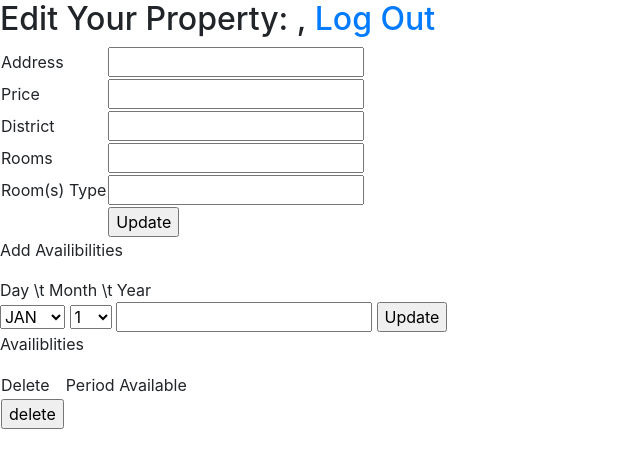
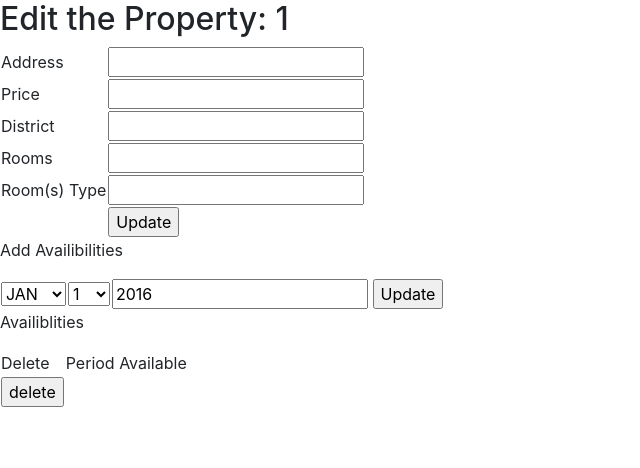
Before and after one commit to imnotcreative1/QBnB, a PHP site: page /editProperty.php?propertyAddress=1 in a window 1280 px wide. Shown: the part 69-537 px from the top of the page, without its empty margins (0-640 px from the left). Run offline with PHP 8.4, Linux system fonts and the light colour scheme; the visitor is signed in with stand-in values (Sample User, id 1); data that the repository does not hold is empty; some libraries are stand-ins or nearby versions.

Commit message:
edited editProperty.php page

```diff
--- a/editProperty.php
+++ b/editProperty.php
@@ -26,7 +26,7 @@
     include_once 'config.php';
     $query = "SELECT address, price, district_name, rooms, type FROM property WHERE address = ?";
     $stmt = $con->prepare($query);
-    $stmt->bind_param("s", $_SESSION['property']);
+    $stmt->bind_param("s", $address);
     //$stmt->bind_param("s", $address);//Uncomment this after testing
     $stmt->execute();
     $result = $stmt->get_result();
@@ -142,9 +142,8 @@
   <li class = "navp"><a href="/QBnB/index.php?logout=1">Log Out</a></li>
 </nav>
 
- <h2 > Edit Your Property: <?php
-    //echo $_SESSION['property']?>,
-    <a href="index.php?logout=1">Log Out</a><br/>
+ <h2 > Edit the Property: <?php
+    echo $address?>
 </h2>
     <?php echo $currentPageURL; ?>
     <form name='newProperty' id='newProperty' method='post'>
@@ -178,9 +177,11 @@
         </table>
     </form>
     <p> Add Availibilities </p>
-    <form name='newAvail' id ='newAvail' method='post'>
-        <div> Day \t Month \t Year </div>
-        <row>
+    <form name='newAvail' id ='newAvail' method='Post'>
+        <table>
+        <!--<tr> <td> Day </td>  <td> Month </td> <td> Year </td> </tr>-->
+        <tr>
+        <td>
             <select name='Month' id='Month'>
               <option value="JAN">JAN</option>
               <option value="FEB">FEB</option>
@@ -195,6 +196,8 @@
               <option value="NOV">NOV</option>
               <option value="DEC">DEC</option>
             </select>
+        </td>
+        <td>
             <select name='Day' id='Day'>
                 <option value="1">1</option>
                 <option value="2">2</option>
@@ -228,8 +231,13 @@
                 <option value="30">30</option>
                 <option value="31">31</option>
             </select>
-            <input type='value' name='year' id='year'/>
+        </td>
+        <td>
+            <input type='value' name='year' id='year' value="2016"/>
             <input type='submit' name='addAvailBtn' id='addAvailBtn' value='Update' />
+        </td>
+        </tr>
+        </table>
     </form>
     <p> Availiblities </p>
     <?php
--- a/profile.php
+++ b/profile.php
@@ -92,7 +92,7 @@
     </h2>
     </div>
     <div class="col-md-2">
-    <form method='GET' action="/QBnB/profileInfo.php"><input style="width: 8em;height:3em;" type='submit' name='profileInfoBtn' id='profileInfoBtn' value='Profile Info' /></form>
+    <form method='GET' action="/QBnB/profileInfo.php"><input style="width: 8em;height:3em;" type='submit' name='profileInfoBtn' id='profileInfoBtn' value='Edit Profile' /></form>
     </div>
     <div class="container-fluid">
         <div class="col-md-6" class = "profileMidCol">
--- a/profileInfo.php
+++ b/profileInfo.php
@@ -110,3 +110,8 @@
     </form>
 </div>
 </div>
+<div class="center-block container">
+    <form name='deleteProfile' id='deleteProfile' action='profileInfo.php' method='post'>
+        <input type='submit' name='delPBtn' id='delPBtn' value='Cancel Membership' />
+    </form>
+</div>
```
